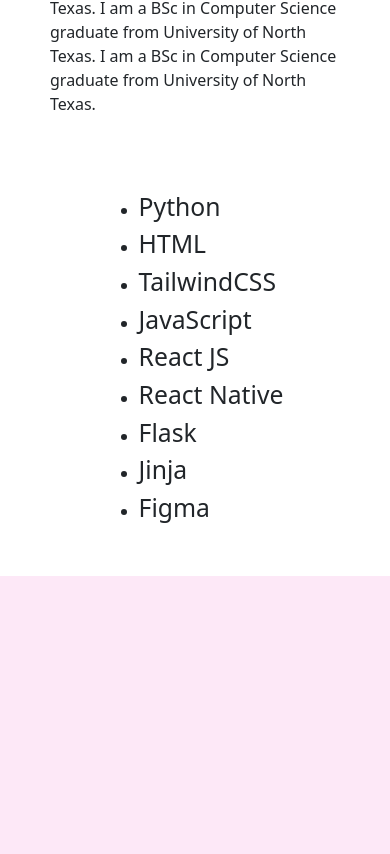
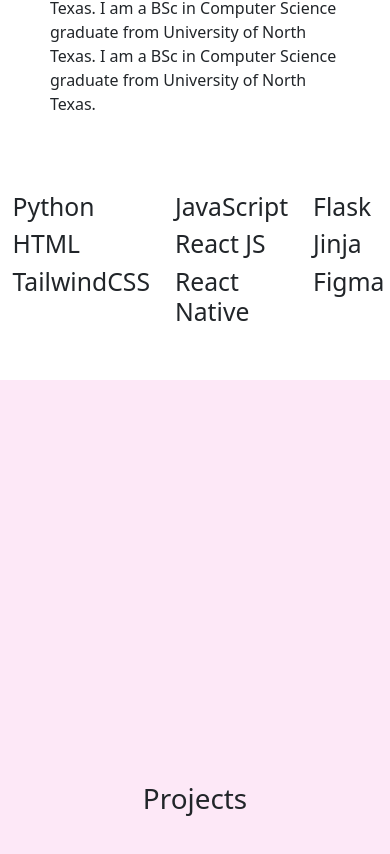
Before and after one commit to inidavies/personal-website, a Next.js app: page / in a window 390 px wide. Shown: the part 2114-2968 px from the top of the page. Built offline with nearby package versions, Linux system fonts and the light colour scheme.

Commit message:
remove bullet points and make responsive

```diff
--- a/public/styles/global.css
+++ b/public/styles/global.css
@@ -92,13 +92,25 @@ body {
 }
 
 #skillList{
-  width: 30%;
+  width: auto;
   display: flex;
   justify-content: center;
-  flex-flow: column nowrap;
+  flex-flow: column wrap;
   align-items: center;
   padding: 20px;
   margin: 50px;
+}
+
+#skillList ul{
+  list-style-type: none;
+  display: grid;
+  grid-template-rows: repeat(9, min-content);
+  grid-auto-flow: column;
+  justify-content: center;
+}
+
+.item{
+  margin-right: 25px;
 }
 
 @media screen and (max-width: 800px){
@@ -130,8 +142,17 @@ body {
   }
 
   #skillList{
+    display: block;
     width: 100%;
     margin: auto;
     margin-top: 20px;
   }
+
+  #skillList ul{
+    list-style-type: none;
+    display: grid;
+    grid-template-rows: repeat(3, min-content);
+    grid-auto-flow: column;
+    justify-content: center;
+  }
 }
--- a/src/components/SkillsPage/index.tsx
+++ b/src/components/SkillsPage/index.tsx
@@ -13,31 +13,31 @@ function SkillsPage() {
       <div id="skillList">
         {/*make this a iteration on a list */}
         <ul>
-          <li>
+          <li className="item">
             <h2>Python</h2>
           </li>
-          <li>
+          <li className="item">
             <h2>HTML</h2>
           </li>
-          <li>
+          <li className="item">
             <h2>TailwindCSS</h2>
           </li>
-          <li>
+          <li className="item">
             <h2>JavaScript</h2>
           </li>
-          <li>
+          <li className="item">
             <h2>React JS</h2>
           </li>
-          <li>
+          <li className="item">
             <h2>React Native</h2>
           </li>
-          <li>
+          <li className="item">
             <h2>Flask</h2>
           </li>
-          <li>
+          <li className="item">
             <h2>Jinja</h2>
           </li>
-          <li>
+          <li className="item">
             <h2>Figma</h2>
           </li>
         </ul>
```
